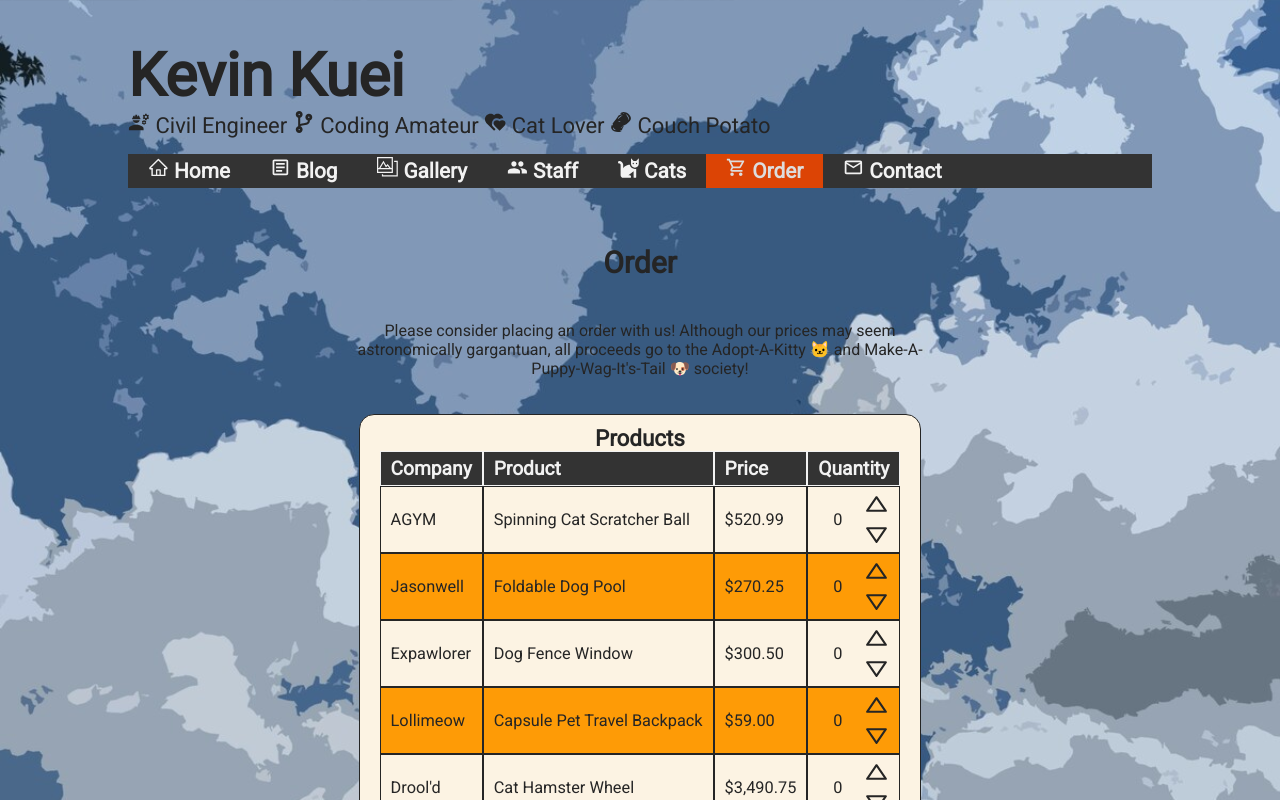
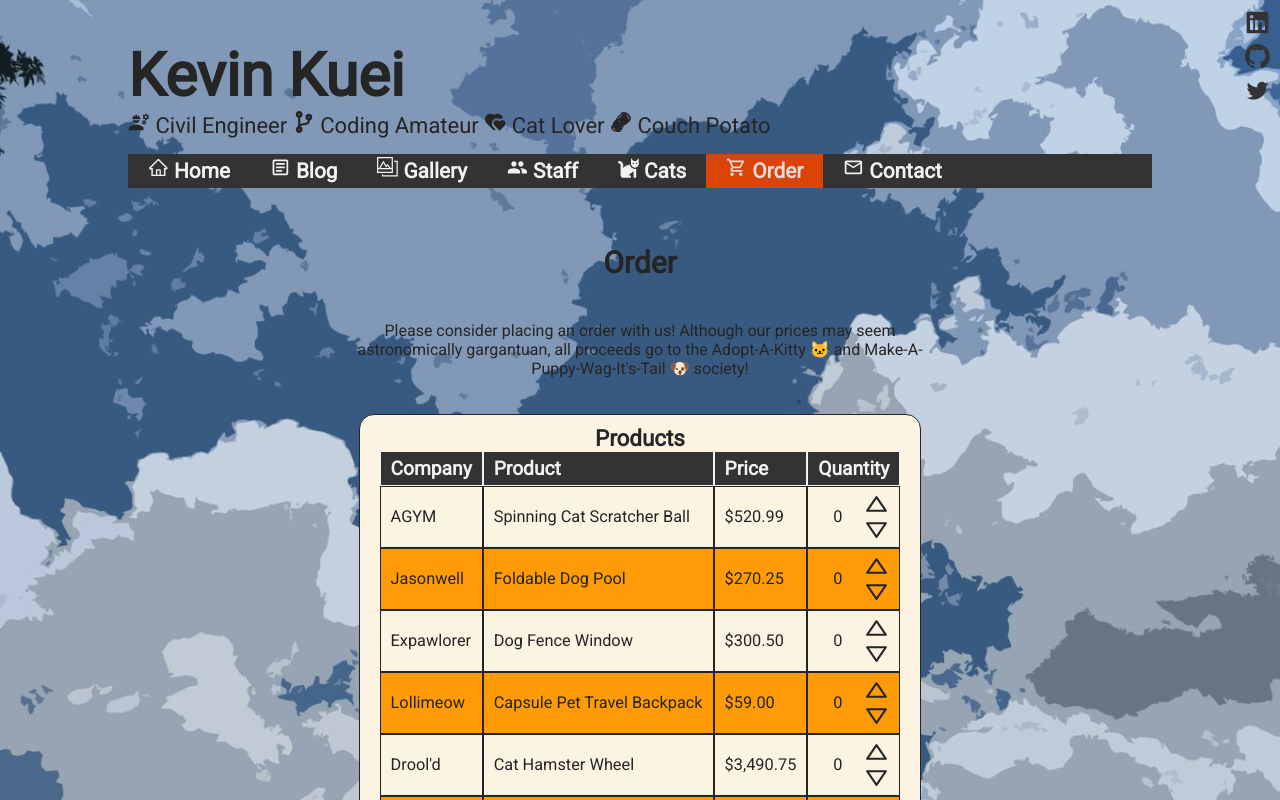
Before and after one commit to kckuei/webdev-project, a React (Create React App) app in the folder frontend/: page /order in a window 1280 px wide. Shown: the top 800 px of the page. Built offline with nearby package versions, Linux system fonts and the light colour scheme.

Commit message:
Add personal ribbon

```diff
--- a/frontend/src/App.css
+++ b/frontend/src/App.css
@@ -354,8 +354,12 @@ datalist {}
 .incrementerBox {
   display: flex;
   flex-direction: column;
-  row-gap: 5px;
+  row-gap: 0px;
   align-items: center;
+}
+
+.incrementer:active {
+  color: var(--beaver-orange);
 }
 
 .quantityBox {
@@ -593,6 +597,10 @@ object {}
 
 /* Animations */
 
+.pageTitle {
+  animation: fadeIn 1.2s;
+}
+
 #t1 {
   animation: fadeIn 0.4s;
 }
@@ -639,7 +647,20 @@ object {}
   border-radius: 50%;
 }
 
+/* Ribbon Icons */
+.ribbonContainer {
+  position: fixed;
+  top: 0;
+  right: 0;
+  display: flex;
+  flex-direction: column;
+  padding: 10px;
+  row-gap: 5px;
+}
 
+.ribbonIcons {
+  color: var(--navbar-color);
+}
 
 
 @keyframes App-logo {}
--- a/frontend/src/App.js
+++ b/frontend/src/App.js
@@ -11,8 +11,9 @@ import AddCatPage from './pages/AddCatPage.js';
 import EditCatPage from './pages/EditCatPage.js';
 import OrderPage from './pages/OrderPage.js';
 import ContactPage from './pages/ContactPage.js';
+import NotFound from './pages/NotFound.js';
 import Navigation from './components/Navigation.js';
-import NotFound from './pages/NotFound.js';
+import Ribbon from './components/Ribbon.js';
 
 import { MdEngineering } from 'react-icons/md';
 import { GiPotato } from 'react-icons/gi';
@@ -35,6 +36,7 @@ function App() {
             <MdEngineering />  Civil Engineer  <FaCodeBranch />  Coding Amateur <RiHeartsFill /> Cat Lover  <GiPotato />  Couch Potato
           </p>
           <Navigation />
+          <Ribbon />
         </header>
 
         <main>
--- /dev/null
+++ b/frontend/src/components/Ribbon.js
@@ -0,0 +1,22 @@
+import React from 'react';
+import { VscGithubInverted, VscTwitter } from 'react-icons/vsc';
+import { RxLinkedinLogo } from 'react-icons/rx';
+
+function Ribbon() {
+    return (
+        <>
+            <div className="ribbonContainer">
+                <a href="https://www.linkedin.com/in/kevinkuei" target="_blank">
+                    <RxLinkedinLogo className="ribbonIcons" size="25" />
+                </a>
+                <a href="https://github.com/kckuei" target="_blank">
+                    <VscGithubInverted className="ribbonIcons" size="25" />
+                </a>
+                <a href="https://twitter.com/kckuei/with_replies" target="_blank">
+                    <VscTwitter className="ribbonIcons" size="25" />
+                </a>
+            </div>
+        </>)
+}
+
+export default Ribbon;
```
